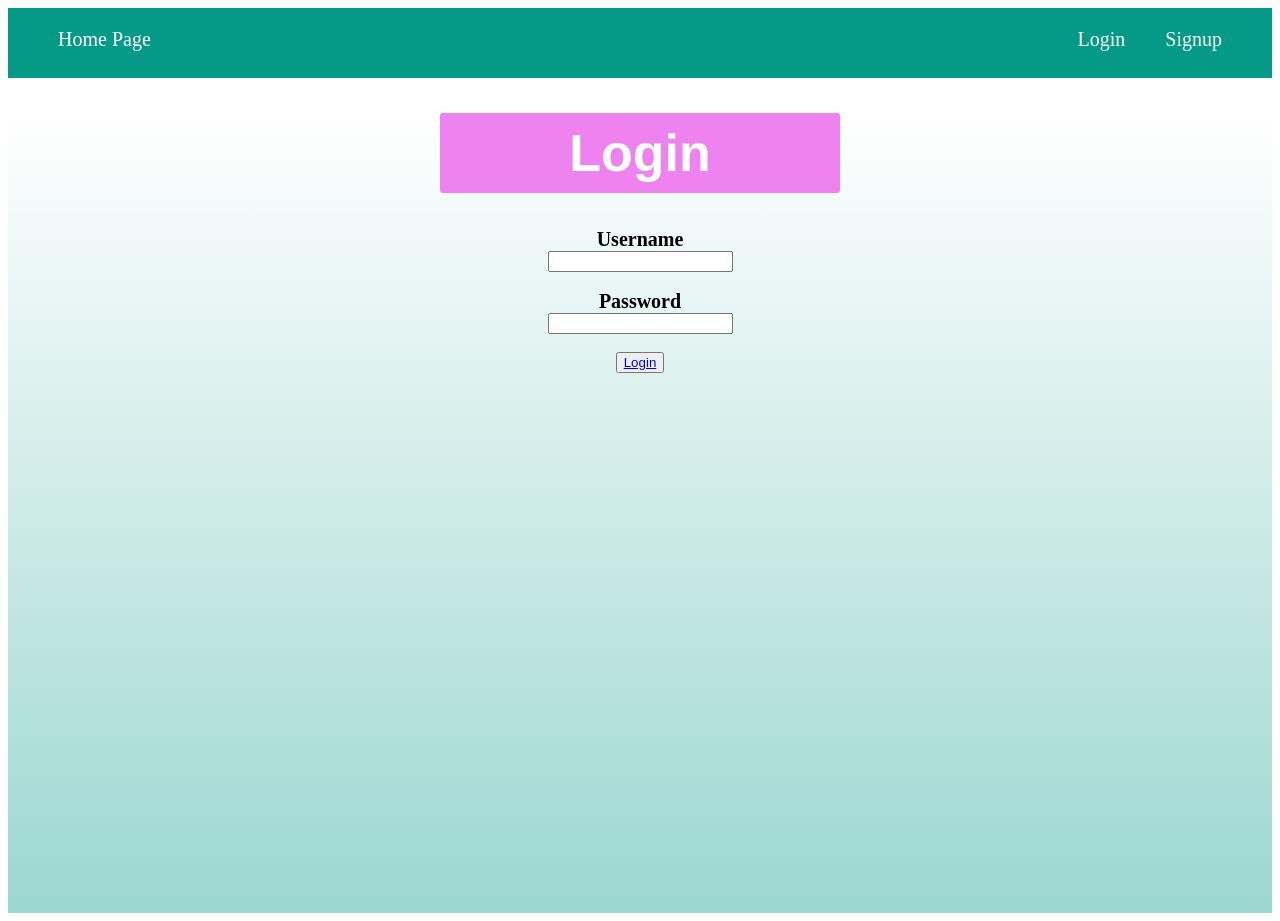
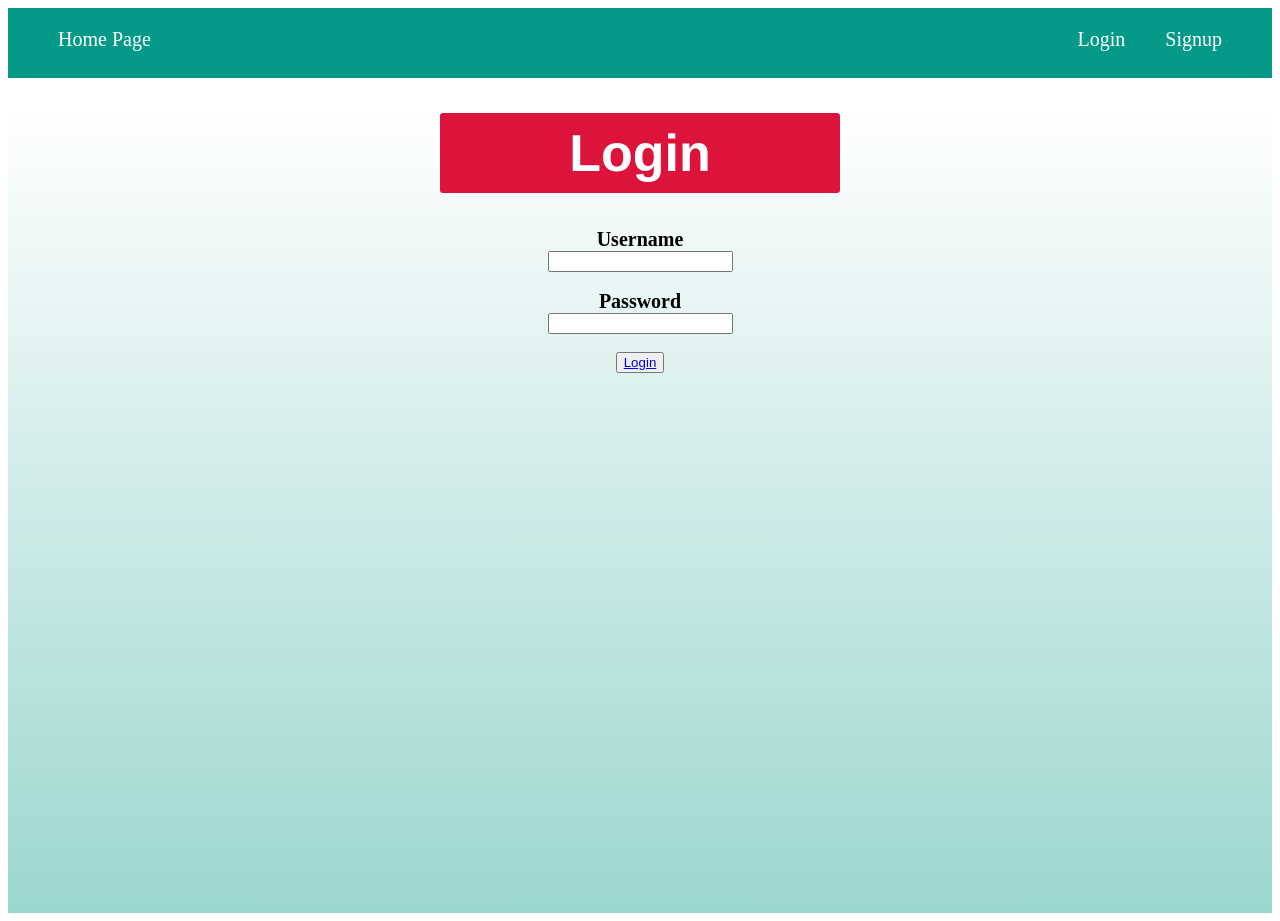
Before and after one commit to Oiman23/SJCS-Clinic, a React (Create React App) app in the folder Website Code/client/: page /login in a window 1280 px wide. Built offline with nearby package versions, Linux system fonts and the light colour scheme.

Commit message:
App.css and App.js modifications

```diff
--- a/Website Code/client/src/webPages.js/App.css
+++ b/Website Code/client/src/webPages.js/App.css
@@ -43,8 +43,19 @@ h1.title{
   font-size: 325%;
   font-family: Helvetica;
   color:white;
-  background-color:violet;
-  border: 10px solid violet;
+  background-color:crimson;
+  border: 10px solid crimson;
+  border-radius: 3px;
+}
+
+p {
+  padding: auto;
+  width: 20%;
+  font-size: 125%;
+  font-family: Helvetica;
+  color:white;
+  background-color:crimson;
+  border: 10px solid crimson;
   border-radius: 3px;
 }
 
--- a/Website Code/client/src/webPages.js/App.js
+++ b/Website Code/client/src/webPages.js/App.js
@@ -4,7 +4,12 @@ function App() {
   return (
     <div className="App">
       <div id = "gradient">
-        Homepage
+        <center><h1 className="title">Welcome to SJCS Clinic</h1></center>
+        <center><img src="https://media.istockphoto.com/id/1194838627/vector/patient-in-hospital.jpg?s=612x612&w=0&k=20&c=LqhY8qXr1IgGA0PjGLwqEyVJL-MBTFBU5rf3Dcg4DWo="></img></center>
+        <center><p>Here at SJCS Clinic, we strive to deliver excellent service and proper treatment to any forms of illness. Our nurses, doctors, and surgeons do their very best to help patients stay at their best.</p></center>
+        <center><img src="https://media.istockphoto.com/id/621576732/vector/medical-team-hospital-staff-vector-illustration.jpg?s=612x612&w=0&k=20&c=-ouwunIZSePve5XumMkGTB1zBRX34byPskCd-T2hQWM="></img></center>
+        <center><p>You are currently on our Homepage. Select Login if you have an account or Signup if you'd like to register.</p></center>
+        <br/>
       </div>
     </div>
   )
```
